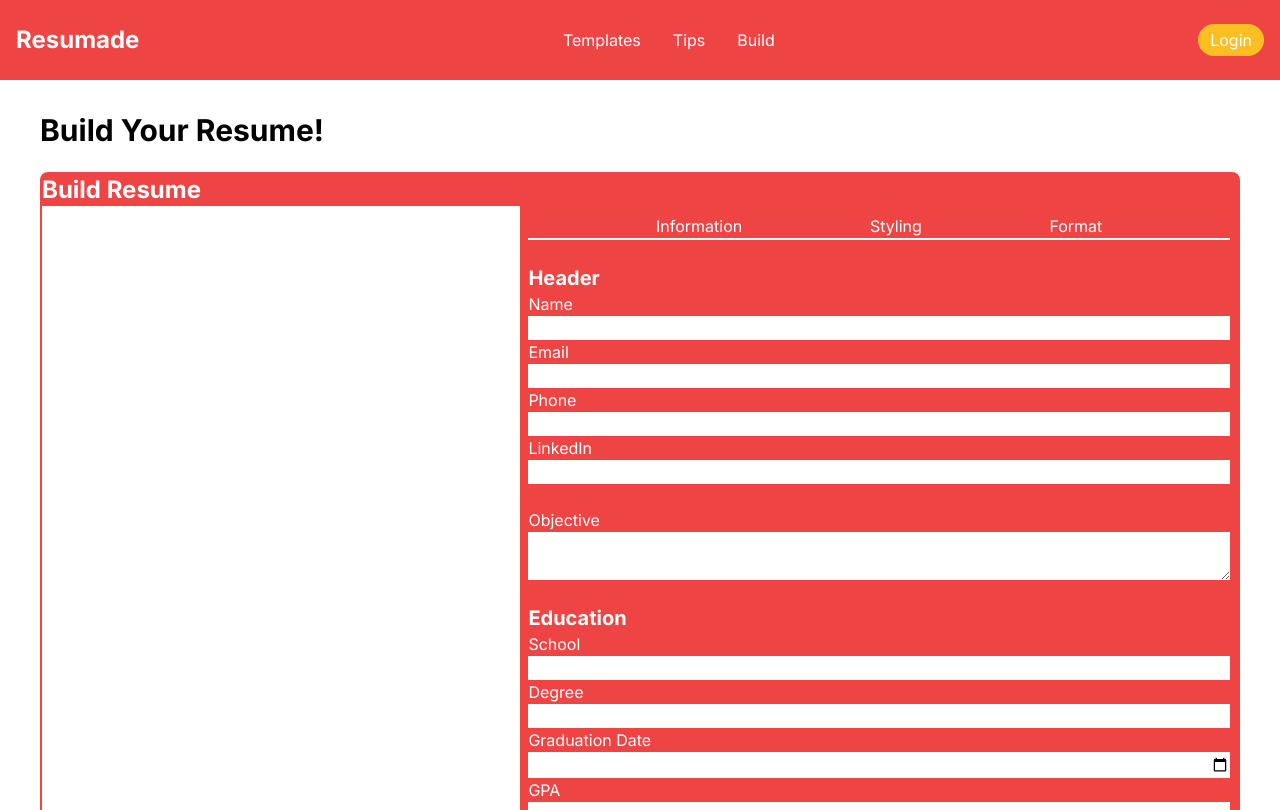
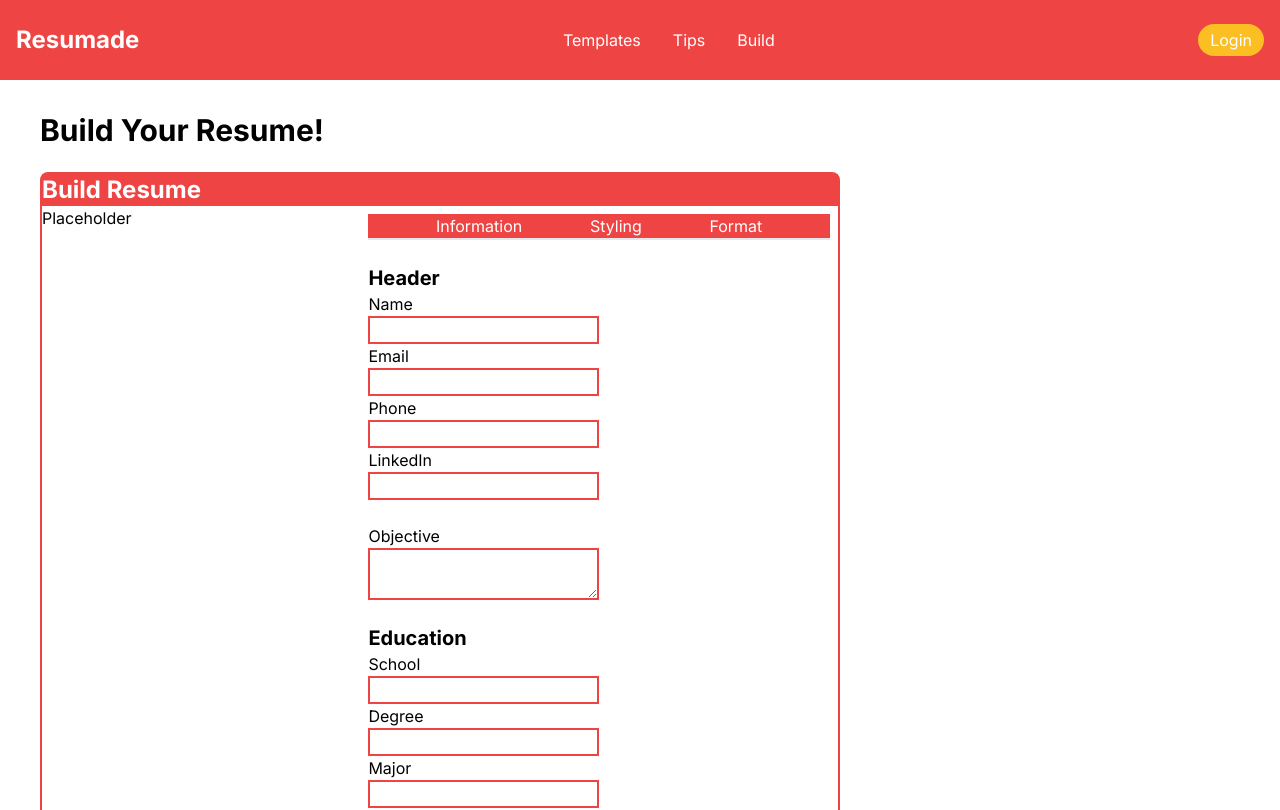
Before and after one commit to Josejguz/resume-generator, a Next.js app: page /build in a window 1280 px wide. Shown: the top 810 px of the page. Built offline with nearby package versions, Linux system fonts and the light colour scheme.

Commit message:
Create Build Resume Feature

```diff
--- a/src/app/build/components/BuildResume.tsx
+++ b/src/app/build/components/BuildResume.tsx
@@ -4,14 +4,14 @@ import FeatureBar from './FeatureBar';
 
 export default function BuildResume() {
     return (
-        <div className="border-red-500 border-2 rounded-lg text-white">
-            <h1 className=" font-bold border-b-white bg-red-500 text-2xl">Build Resume</h1>
+        <div className="border-red-500 border-2 rounded-lg w-2/3 ">
+            <h1 className=" font-bold border-b-white bg-red-500 text-2xl text-white">Build Resume</h1>
             <div className="flex flex-rows">
                 <div className="w-2/5">
                     <h1>Placeholder</h1>
                 </div>
 
-                <div className="bg-red-500 w-3/5 p-2">
+                <div className="w-3/5 p-2">
                     <FeatureBar />
                 </div>
 
--- a/src/app/build/components/FeatureBar.tsx
+++ b/src/app/build/components/FeatureBar.tsx
@@ -27,7 +27,7 @@ export default function FeatureBar() {
     return (
         <nav>
             <div>
-                <ul className="flex justify-evenly border-b-2 border-white">
+                <ul className="flex justify-evenly border-b-2 bg-red-500 text-white">
                     <li>
                         <button onClick={() => handleTabChange("InformationTab")} >Information</button>
                     </li>
--- a/src/app/build/components/InformationTab.tsx
+++ b/src/app/build/components/InformationTab.tsx
@@ -2,38 +2,48 @@
 
 export default function InformationTab() {
     return (
-        <div>
+        <div className="w-1/2">
             <form className="flex flex-col">
                 <h2 className="text-xl font-bold">Header</h2>
                 <label htmlFor="name">Name</label>
-                <input type="text" id="name" name="name" />
+                <input type="text" id="name" name="name" className="border-2 border-red-500" />
 
                 <label htmlFor="email">Email</label>
-                <input type="email" id="email" name="email" />
+                <input type="email" id="email" name="email" className="border-2 border-red-500" />
 
                 <label htmlFor="phone">Phone</label>
-                <input type="tel" id="phone" name="phone" />
+                <input type="tel" id="phone" name="phone" className="border-2 border-red-500"/>
 
                 <label htmlFor="linkedIn">LinkedIn</label>
-                <input type="text" id="address" name="address" />
+                <input type="text" id="address" name="address" className="border-2 border-red-500"/>
                 <br/>
 
                 <label htmlFor="Objective">Objective</label>
-                <textarea id="Objective" name="Objective" />
+                <textarea id="Objective" name="Objective" className="border-2 border-red-500"/>
                 <br/>
 
                 <h2 className="text-xl font-bold">Education</h2>
                 <label htmlFor="School">School</label>
-                <input type="text" id="School" name="School" />
+                <input type="text" id="School" name="School" className="border-2 border-red-500"/>
 
                 <label htmlFor="Degree">Degree</label>
-                <input type="text" id="Degree" name="Degree" />
+                <input list="Degree" name="Degree" className="border-2 border-red-500"/>
+                <datalist id="Degree">
+                    <option value="Associate's"/>
+                    <option value="Bachelor's"/>
+                    <option value="Master's"/>
+                    <option value="PhD"/>
+                </datalist>
+
+                <label htmlFor="Major">Major</label>
+                <input type="text" id="Major" name="Major" className="border-2 border-red-500"/>
 
                 <label htmlFor="Graduation">Graduation Date</label>
-                <input type="date" id="Graduation" name="Graduation" />
+                <input type="date" id="Graduation" name="Graduation" className="border-2 border-red-500"/>
+
 
                 <label htmlFor="GPA">GPA</label>
-                <input type="number" id="GPA" name="GPA" />
+                <input type="number" id="GPA" name="GPA" className="border-2 border-red-500"/>
                 <br/>
 
                 <h2 className="text-xl font-bold">Experience</h2>
```
